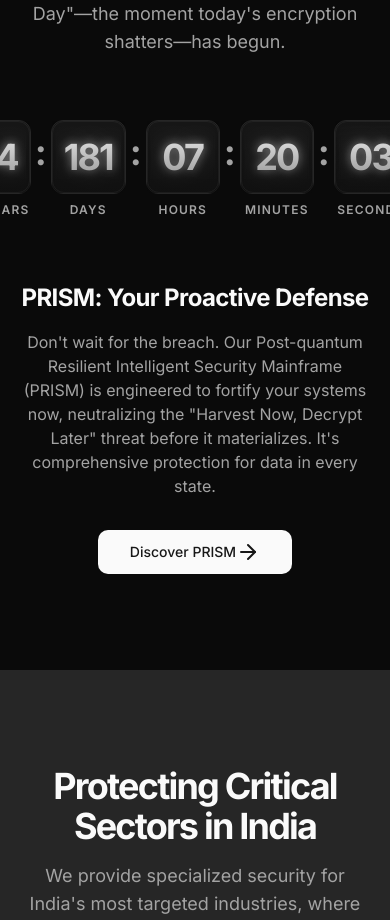
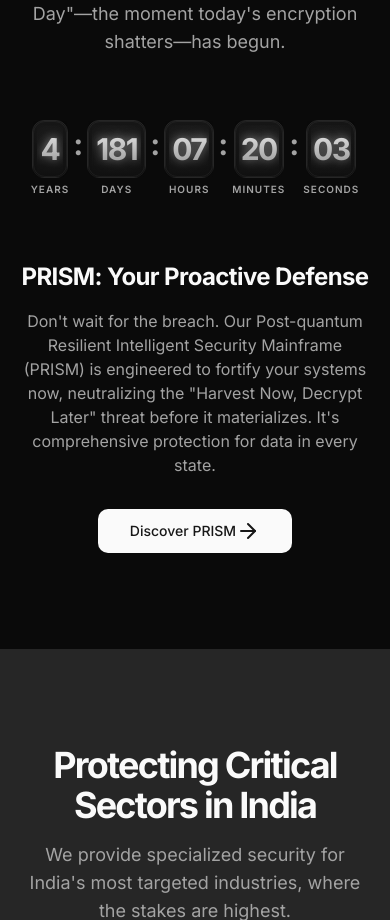
Before and after one commit to john-genie/betelsec, a Next.js app: page / in a window 390 px wide. Shown: the part 1060-1980 px from the top of the page. Built offline with nearby package versions, Linux system fonts and the light colour scheme.

Commit message:
i didnt see any changes

```diff
--- a/src/components/qday-countdown.tsx
+++ b/src/components/qday-countdown.tsx
@@ -56,7 +56,7 @@ const QDayCountdown = () => {
   const AnimatedNumber = ({ value }: { value: number }) => {
     const formattedValue = String(value).padStart(2, '0');
     return (
-      <div className="relative h-16 w-16 overflow-hidden sm:h-24 sm:w-20 md:h-28 md:w-24">
+      <div className="relative h-12 w-10 overflow-hidden sm:h-16 sm:w-16 md:h-24 md:w-20 lg:h-28 lg:w-24">
         <AnimatePresence mode="popLayout">
           <motion.span
             key={value}
@@ -64,7 +64,7 @@ const QDayCountdown = () => {
             animate={{ y: '0%', opacity: 1 }}
             exit={{ y: '-100%', opacity: 0 }}
             transition={{ type: 'spring', stiffness: 200, damping: 20, duration: 0.6 }}
-            className="absolute inset-0 flex items-center justify-center text-4xl font-bold tracking-tighter text-glow sm:text-6xl md:text-8xl"
+            className="absolute inset-0 flex items-center justify-center text-3xl font-bold tracking-tighter text-glow sm:text-4xl md:text-6xl lg:text-8xl"
           >
             {formattedValue}
           </motion.span>
@@ -76,8 +76,8 @@ const QDayCountdown = () => {
   const StaticNumber = ({ value }: { value: number }) => {
     const formattedValue = String(value).padStart(2, '0');
     return (
-      <div className="relative flex h-16 w-16 items-center justify-center overflow-hidden sm:h-24 sm:w-20 md:h-28 md:w-24">
-        <span className="text-4xl font-bold tracking-tighter text-glow sm:text-6xl md:text-8xl">
+      <div className="relative flex h-12 w-10 items-center justify-center overflow-hidden sm:h-16 sm:w-16 md:h-24 md:w-20 lg:h-28 lg:w-24">
+        <span className="text-3xl font-bold tracking-tighter text-glow sm:text-4xl md:text-6xl lg:text-8xl">
           {formattedValue}
         </span>
       </div>
@@ -91,36 +91,36 @@ const QDayCountdown = () => {
         <div className="absolute inset-0 bg-gradient-to-t from-background/50 to-transparent"></div>
         <div className="absolute inset-0 rounded-lg border border-white/5"></div>
       </div>
-      <p className="mt-2 text-center text-xs font-semibold uppercase tracking-widest text-muted-foreground sm:mt-4 sm:text-sm">{label}</p>
+      <p className="mt-1 text-center text-[10px] font-semibold uppercase tracking-widest text-muted-foreground sm:mt-2 sm:text-xs md:mt-4 md:text-sm">{label}</p>
     </div>
   );
 
   return (
     <div className="flex items-start justify-center gap-1 sm:gap-2 md:gap-4">
       <TimeUnit label="Years">
-        <div className="relative flex h-16 w-auto items-center justify-center overflow-hidden px-2 sm:h-24 md:h-28">
-            <span className="text-4xl font-bold tracking-tighter text-glow sm:text-6xl md:text-8xl">
+        <div className="relative flex h-12 w-auto items-center justify-center overflow-hidden px-1 sm:h-16 sm:px-2 md:h-24 lg:h-28">
+            <span className="text-3xl font-bold tracking-tighter text-glow sm:text-4xl md:text-6xl lg:text-8xl">
               {timeLeft.years}
             </span>
         </div>
       </TimeUnit>
-       <div className="flex h-16 items-center text-4xl font-bold text-muted-foreground sm:h-24 sm:text-6xl md:h-28 md:text-8xl">:</div>
+       <div className="flex h-12 items-center text-3xl font-bold text-muted-foreground sm:h-16 sm:text-4xl md:h-24 md:text-6xl lg:h-28 lg:text-8xl">:</div>
       <TimeUnit label="Days">
-        <div className="relative flex h-16 w-auto items-center justify-center overflow-hidden px-2 sm:h-24 md:h-28">
-            <span className="text-4xl font-bold tracking-tighter text-glow sm:text-6xl md:text-8xl">
+        <div className="relative flex h-12 w-auto items-center justify-center overflow-hidden px-1 sm:h-16 sm:px-2 md:h-24 lg:h-28">
+            <span className="text-3xl font-bold tracking-tighter text-glow sm:text-4xl md:text-6xl lg:text-8xl">
               {String(timeLeft.days).padStart(3, '0')}
             </span>
         </div>
       </TimeUnit>
-       <div className="flex h-16 items-center text-4xl font-bold text-muted-foreground sm:h-24 sm:text-6xl md:h-28 md:text-8xl">:</div>
+       <div className="flex h-12 items-center text-3xl font-bold text-muted-foreground sm:h-16 sm:text-4xl md:h-24 md:text-6xl lg:h-28 lg:text-8xl">:</div>
       <TimeUnit label="Hours">
         <StaticNumber value={timeLeft.hours} />
       </TimeUnit>
-       <div className="flex h-16 items-center text-4xl font-bold text-muted-foreground sm:h-24 sm:text-6xl md:h-28 md:text-8xl">:</div>
+       <div className="flex h-12 items-center text-3xl font-bold text-muted-foreground sm:h-16 sm:text-4xl md:h-24 md:text-6xl lg:h-28 lg:text-8xl">:</div>
       <TimeUnit label="Minutes">
         <StaticNumber value={timeLeft.minutes} />
       </TimeUnit>
-       <div className="flex h-16 items-center text-4xl font-bold text-muted-foreground sm:h-24 sm:text-6xl md:h-28 md:text-8xl">:</div>
+       <div className="flex h-12 items-center text-3xl font-bold text-muted-foreground sm:h-16 sm:text-4xl md:h-24 md:text-6xl lg:h-28 lg:text-8xl">:</div>
       <TimeUnit label="Seconds">
         <AnimatedNumber value={timeLeft.seconds} />
       </TimeUnit>
```
